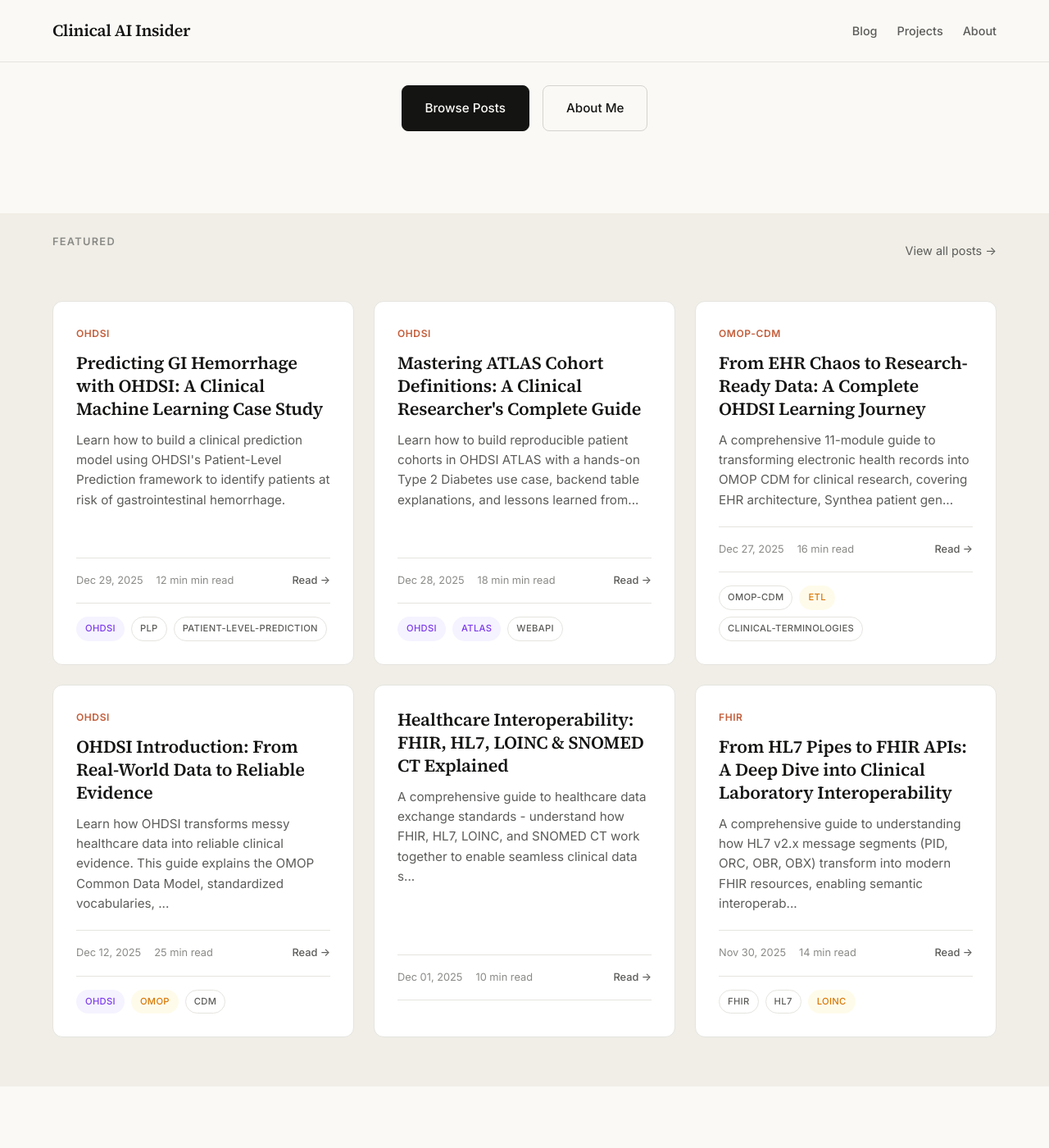
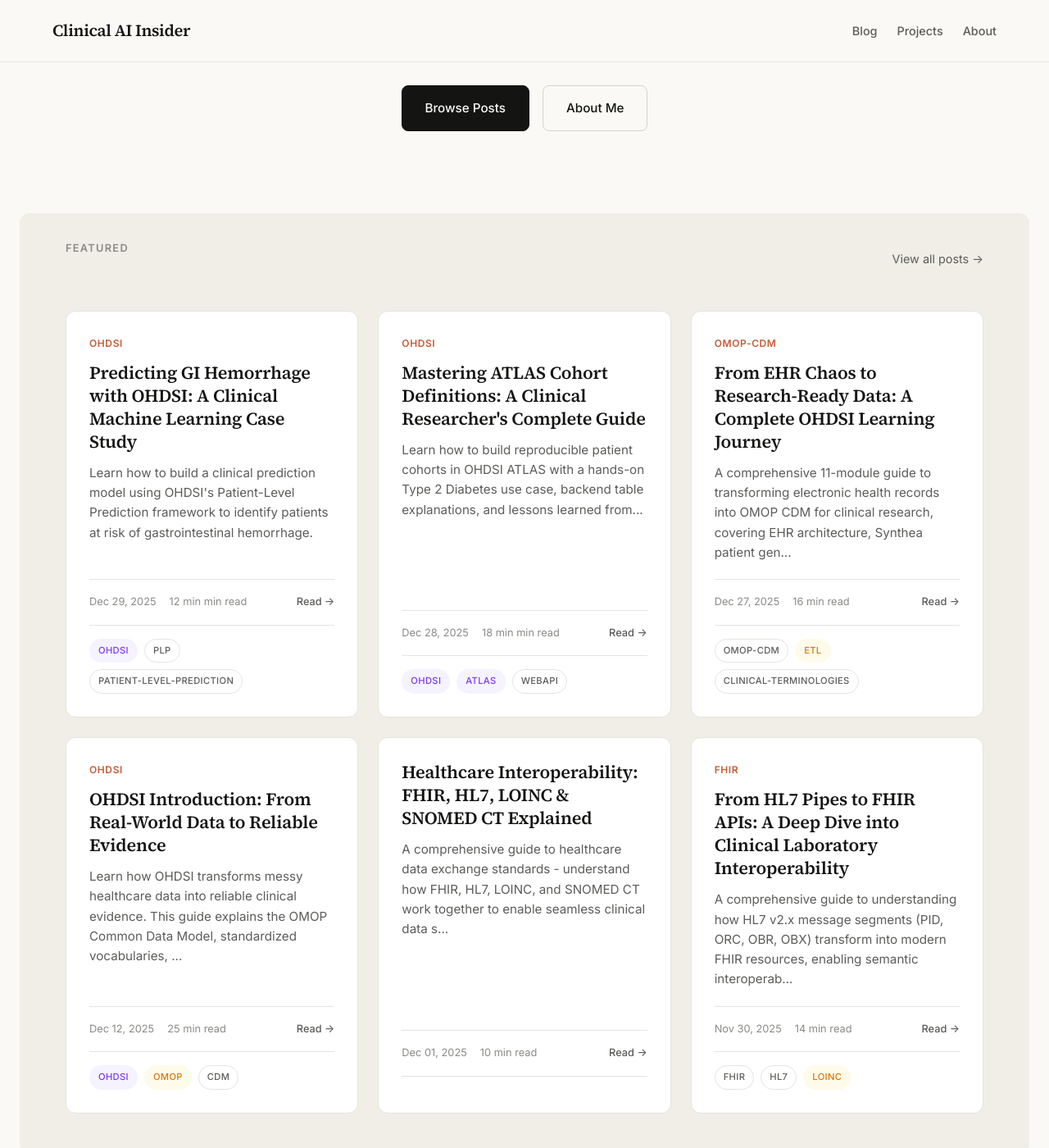
Before and after one commit to clinicalaiinsider/clinicalaiinsider.github.io, a Jekyll site: the page built from index.html, in a window 1280 px wide and 1400 px high, scrolled down 310 px. Shown: the whole window at 82% size. Built offline with Jekyll 4.4.1, drawn with Linux system fonts in a browser that asks for light colours.

Commit message:
Add rounded corners and side margins to section (Anthropic-style)
- Added border-radius for rounded corners matching post cards
- Added 24px side margins for visual breathing room
- Adjusted padding for balanced interior spacing
- Inspired by Anthropic's economic-futures page design

🤖 Generated with [Claude Code](https://claude.com/claude-code)

Co-Authored-By: Claude Opus 4.5 <noreply@anthropic.com>

```diff
--- a/assets/css/main.css
+++ b/assets/css/main.css
@@ -254,9 +254,11 @@ main {
 
 /* ========== SECTIONS ========== */
 .section {
-    padding: 24px 0 60px 0;
+    padding: 32px 32px 48px 32px;
     background: var(--color-bg-alt);
-    width: 100%;
+    border-radius: var(--radius-lg);
+    margin: 0 24px 40px 24px;
+    max-width: calc(100% - 48px);
 }
 
 .section-header {
@@ -276,7 +278,7 @@ main {
     text-transform: uppercase;
     letter-spacing: 0.1em;
     color: var(--color-text-muted);
-    margin-bottom: 20px;
+    margin-bottom: 24px;
 }
 
 .section-icon {
```
